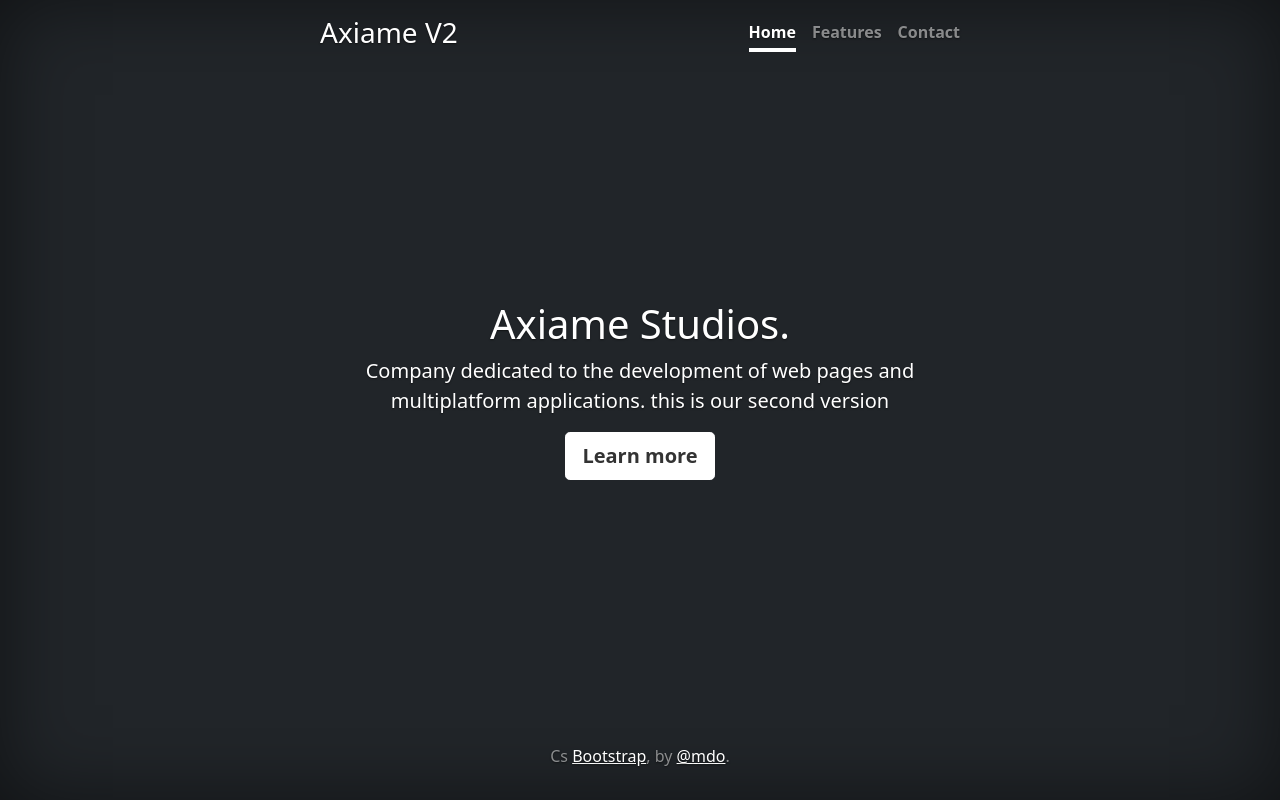
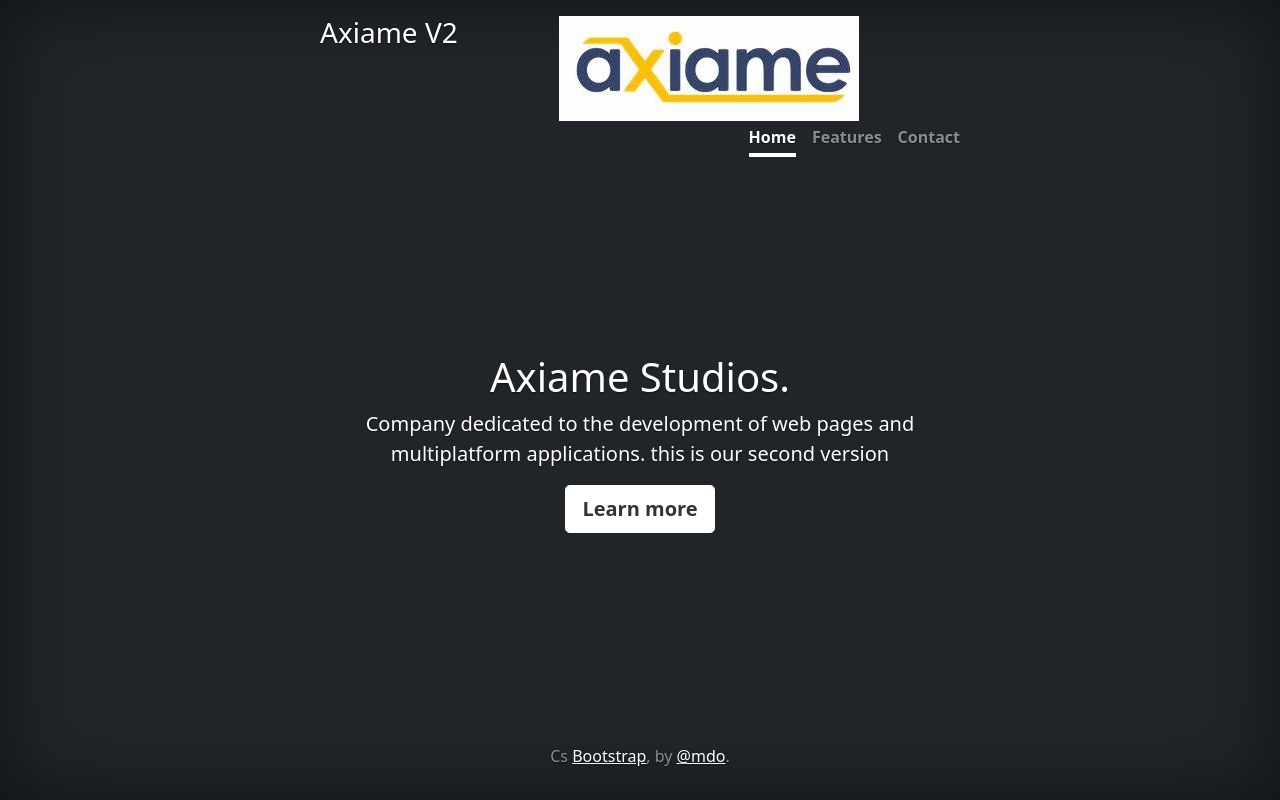
Before and after one commit to Raulglezm/git-work, a plain HTML site: page index.html in a window 1280 px wide. Drawn offline with Linux system fonts and the light colour scheme.

Commit message:
the company logo is added

```diff
--- a/index.html
+++ b/index.html
@@ -9,9 +9,6 @@
     <title>Axiame V2</title>
 
     <link rel="canonical" href="https://getbootstrap.com/docs/5.0/examples/cover/">
-
-
-
     <!-- Bootstrap core CSS -->
 <link href="bootstrap.min.css" rel="stylesheet">
 
@@ -40,6 +37,7 @@
 <div class="cover-container d-flex w-100 h-100 p-3 mx-auto flex-column">
   <header class="mb-auto">
     <div>
+      <img src="/img/th.jpg"/>
       <h3 class="float-md-start mb-0">Axiame V2</h3>
       <nav class="nav nav-masthead justify-content-center float-md-end">
         <a class="nav-link active" aria-current="page" href="#">Home</a>
```
Also changed, not shown: img/th.jpg (added).
